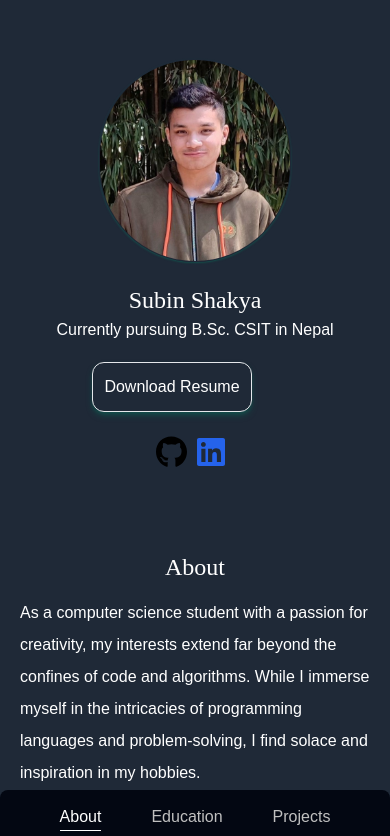
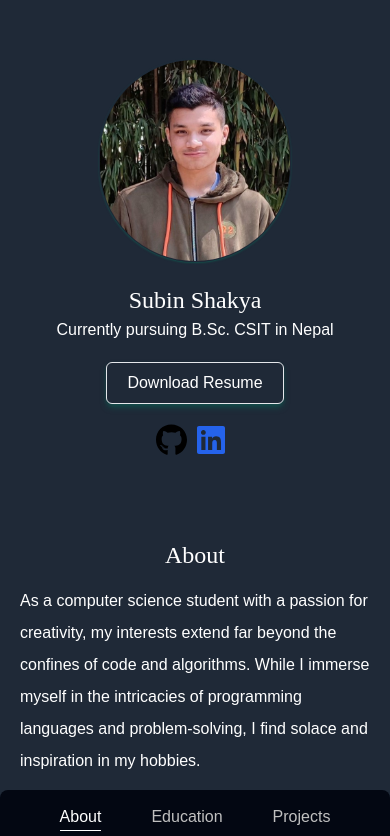
Before and after one commit to subin-shk/React-Portfolio, a React (Vite) app: page / in a window 390 px wide. Shown: the top 836 px of the page. Built offline with nearby package versions, Linux system fonts and the light colour scheme; a web font is replaced by a local one.

Commit message:
Fixed download button for small screen

```diff
--- a/src/SideProfile.jsx
+++ b/src/SideProfile.jsx
@@ -14,7 +14,7 @@ const SideProfile = () => {
       <h1>Subin Shakya</h1>
       <p>Currently pursuing B.Sc. CSIT in Nepal</p>
       <a href="/Subin_Shakya_CV.pdf" download="Subin_Shakya_CV.pdf">
-        <button class="relative flex h-[50px] w-40 items-center justify-center overflow-hidden bg-gray-800 text-white shadow-2xl transition-all before:absolute before:h-0 before:w-0 before:rounded-full before:bg-teal-900 before:duration-500 before:ease-out hover:shadow-teal-900  hover:border hover:before:h-56 hover:before:w-56 rounded-xl mt-5 ml-14">
+        <button class=" rounded-md py-2 px-5 my-5 hover:bg-teal-900 bg-gray-800 hover:shadow-lg hover:shadow-teal-900">
           <span class="relative z-10">Download Resume</span>
         </button>
       </a>
```
